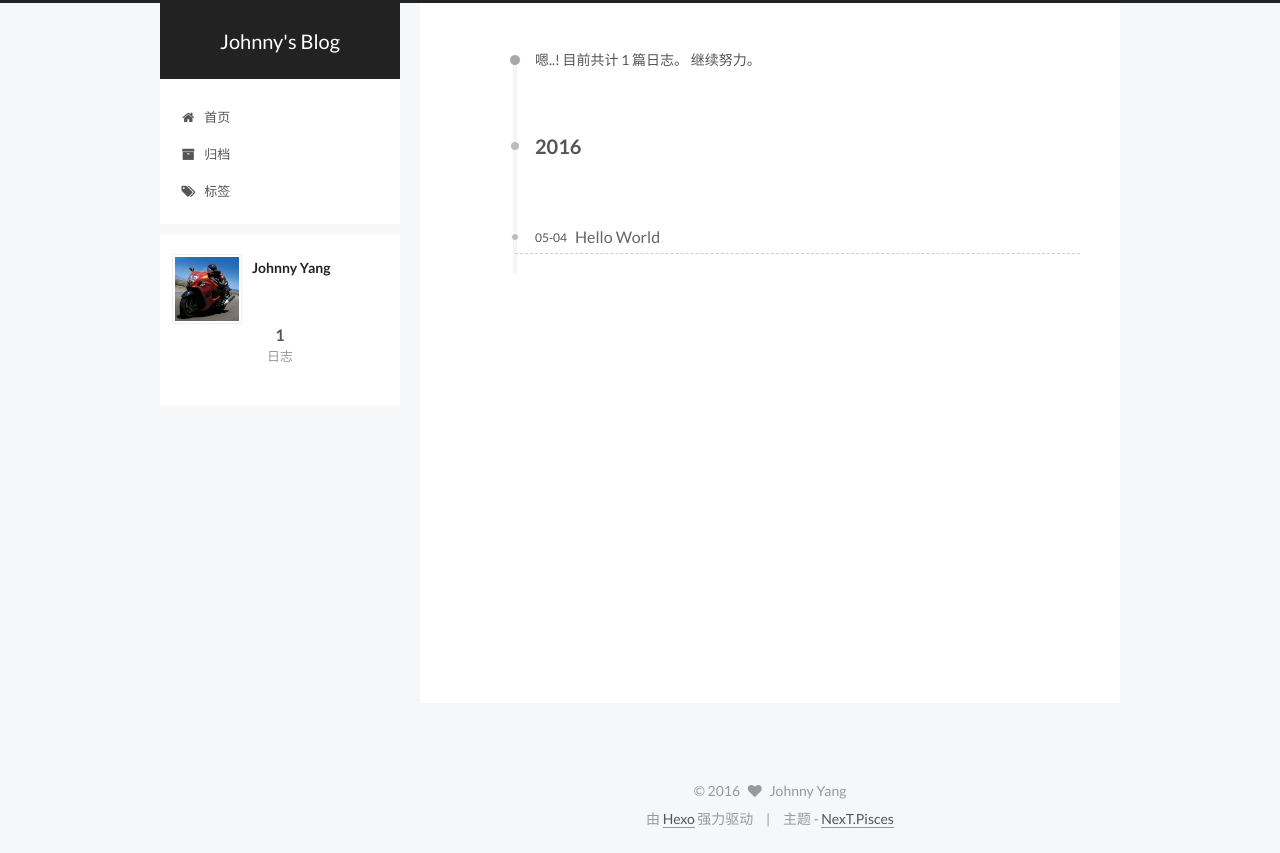
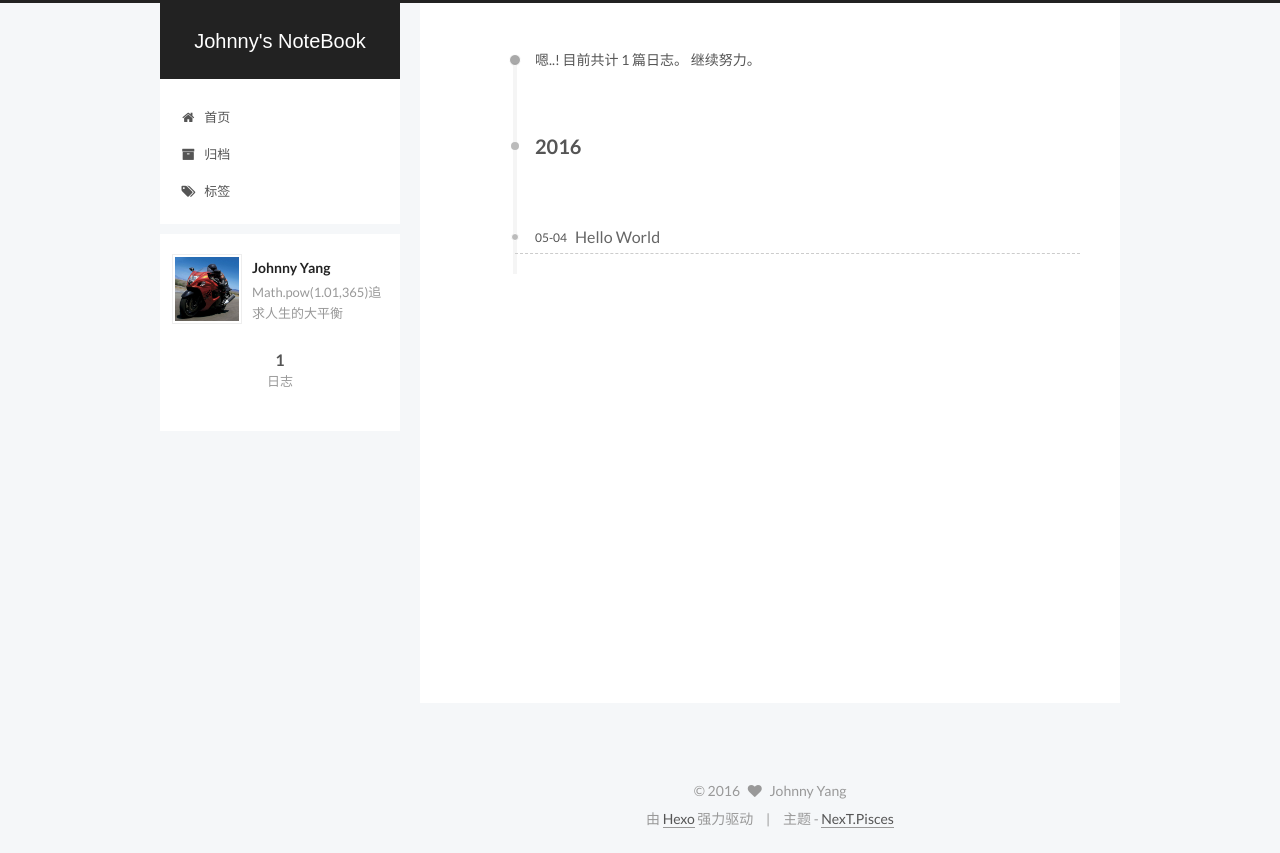
Before and after one commit to imjohnny/imjohnny.github.com, a plain HTML site: page archives/2016/05/index.html in a window 1280 px wide. Drawn offline with Linux system fonts and the light colour scheme.

Commit message:
Site updated: 2016-05-23 23:33:01

```diff
--- a/archives/2016/05/index.html
+++ b/archives/2016/05/index.html
@@ -80,15 +80,15 @@
 
 
 
-<meta name="description">
+<meta name="description" content="Math.pow(1.01,365)追求人生的大平衡">
 <meta property="og:type" content="website">
-<meta property="og:title" content="Johnny's Blog">
+<meta property="og:title" content="Johnny's NoteBook">
 <meta property="og:url" content="http://yoursite.com/archives/2016/05/index.html">
-<meta property="og:site_name" content="Johnny's Blog">
-<meta property="og:description">
+<meta property="og:site_name" content="Johnny's NoteBook">
+<meta property="og:description" content="Math.pow(1.01,365)追求人生的大平衡">
 <meta name="twitter:card" content="summary">
-<meta name="twitter:title" content="Johnny's Blog">
-<meta name="twitter:description">
+<meta name="twitter:title" content="Johnny's NoteBook">
+<meta name="twitter:description" content="Math.pow(1.01,365)追求人生的大平衡">
 
 
 
@@ -106,7 +106,7 @@
   };
 </script>
 
-  <title> 归档 | Johnny's Blog </title>
+  <title> 归档 | Johnny's NoteBook </title>
 </head>
 
 <body itemscope itemtype="http://schema.org/WebPage" lang="zh-Hans">
@@ -137,7 +137,7 @@
   <div class="custom-logo-site-title">
     <a href="/"  class="brand" rel="start">
       <span class="logo-line-before"><i></i></span>
-      <span class="site-title">Johnny's Blog</span>
+      <span class="site-title">Johnny's NoteBook</span>
       <span class="logo-line-after"><i></i></span>
     </a>
   </div>
@@ -298,7 +298,7 @@
                src="/uploads/avatar.jpg"
                alt="Johnny Yang" />
           <p class="site-author-name" itemprop="name">Johnny Yang</p>
-          <p class="site-description motion-element" itemprop="description"></p>
+          <p class="site-description motion-element" itemprop="description">Math.pow(1.01,365)追求人生的大平衡</p>
         </div>
         <nav class="site-state motion-element">
           <div class="site-state-item site-state-posts">
--- a/css/main.css
+++ b/css/main.css
@@ -1544,7 +1544,7 @@ pre .javascript .function {
   width: 4px;
   height: 4px;
   border-radius: 50%;
-  background: #7e3c96;
+  background: #74acff;
 }
 .links-of-blogroll {
   font-size: 13px;
@@ -2533,3 +2533,6 @@ body {
     text-align: justify;
   }
 }
+.site-title {
+  font-family: 'Lobster Two', 'Monda', "PingFang SC", "Microsoft YaHei", sans-serif;
+}
```
Also changed, not shown: 2016/05/04/hello-world/index.html (+4 -4 lines), archives/2016/index.html (+9 -9 lines), archives/index.html (+9 -9 lines), index.html (+9 -9 lines).
